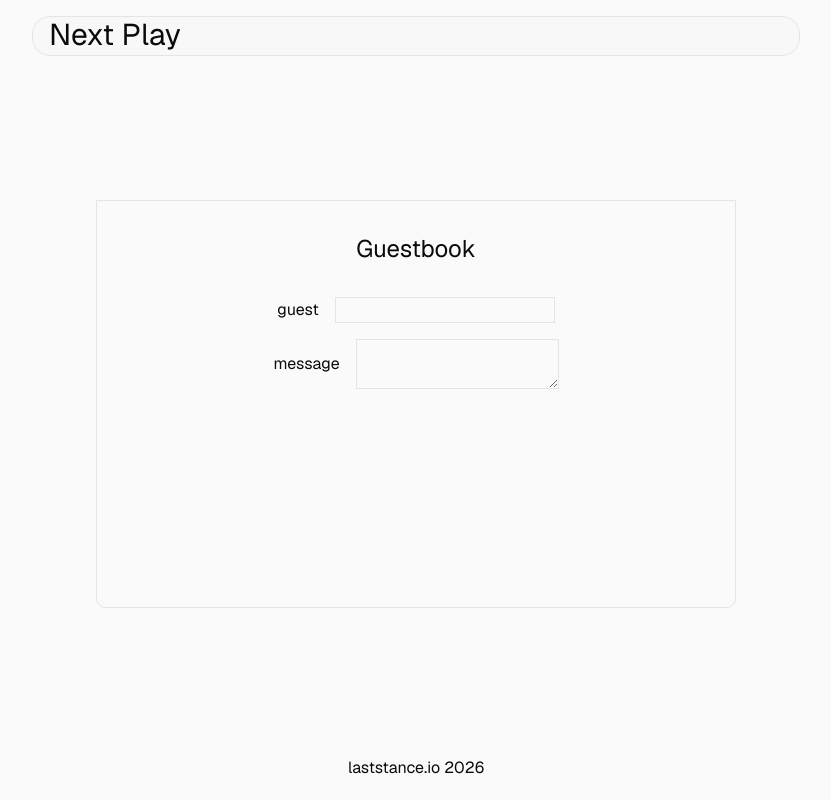
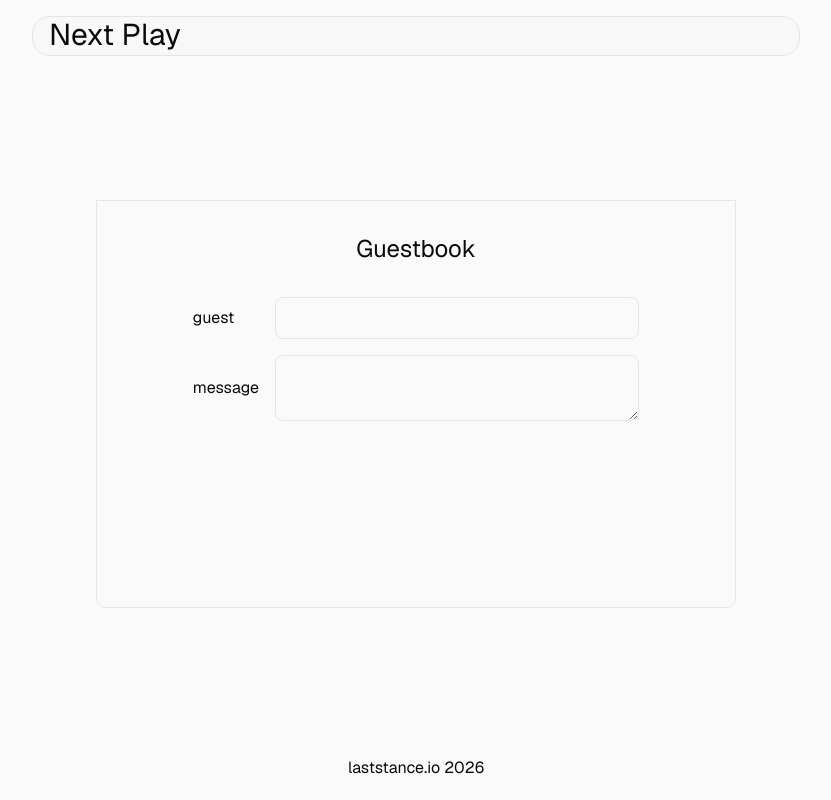
Before and after one commit to laststance/next-play, a Next.js app: page / in a window 1280 px wide. Shown: the whole page, without its empty margins (224-1055 px from the left). Built offline with nearby package versions, Linux system fonts and the light colour scheme.

Commit message:
fix: correct indentation in Guestbook component form closing tag for improved readability

```diff
--- a/components/guestbook.tsx
+++ b/components/guestbook.tsx
@@ -7,15 +7,18 @@ export const Guestbook = () => {
         <h2 className="p-8 text-2xl">Guestbook</h2>
       </div>
 
-      <form className="flex w-full flex-col items-center gap-4">
-        <div className="flex flex-1 items-center gap-4">
-          <label htmlFor="guest">guest</label>
-          <input name="guest" type="text" className="border-border border" />
-        </div>
-        <div className="flex flex-1 items-center gap-4">
-          <label htmlFor="message">message</label>
-          <textarea name="message" className="border-border border"></textarea>
-        </div>
+      <form className="grid w-[80%] grid-cols-[auto_1fr] items-center gap-4 px-8">
+        <label htmlFor="guest">guest</label>
+        <input
+          name="guest"
+          type="text"
+          className="border-border rounded-md border px-3 py-2"
+        />
+        <label htmlFor="message">message</label>
+        <textarea
+          name="message"
+          className="border-border rounded-md border px-3 py-2"
+        ></textarea>
       </form>
     </section>
   )
```
Also changed, not shown: 1 other file (tests, documents, lock files or other folders).
